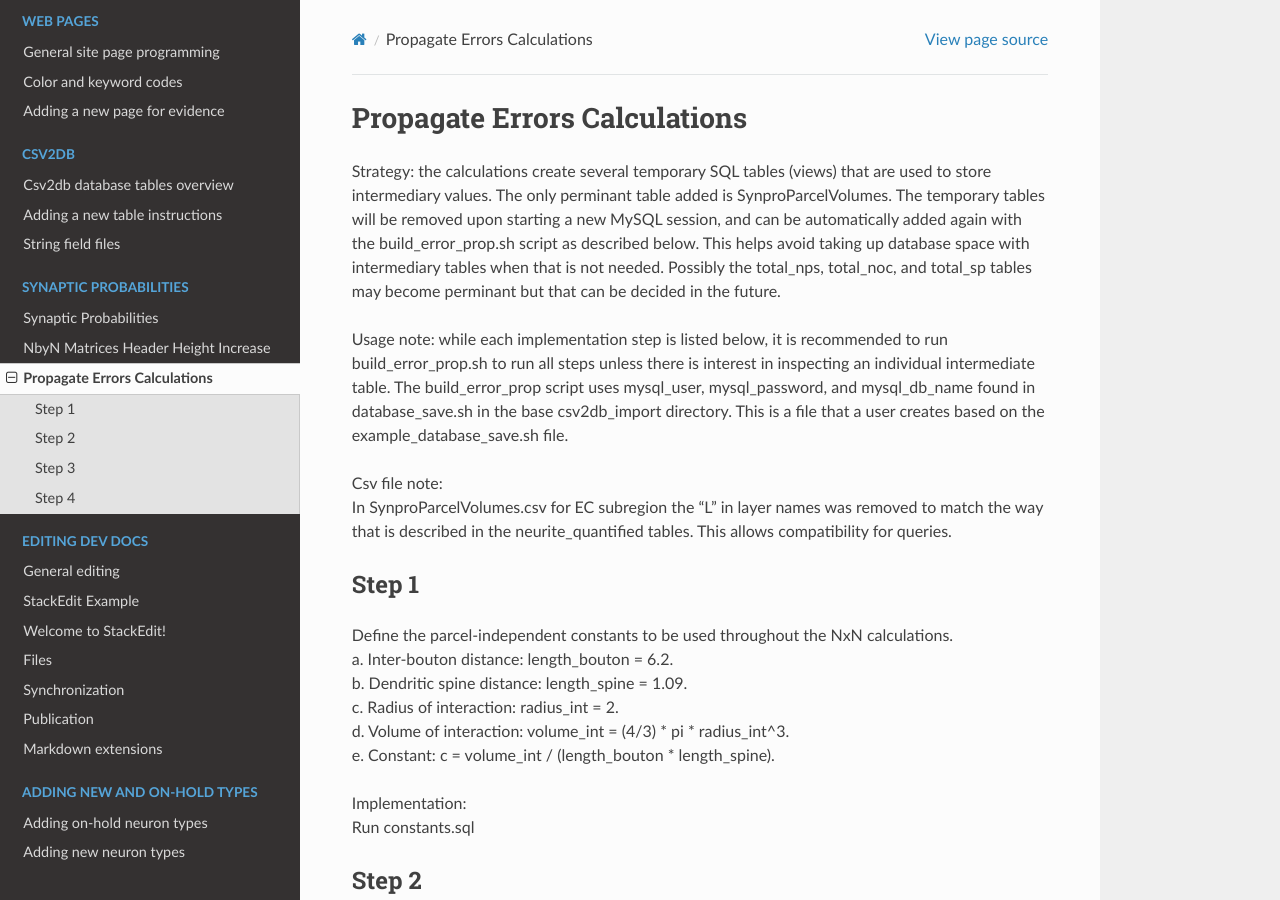
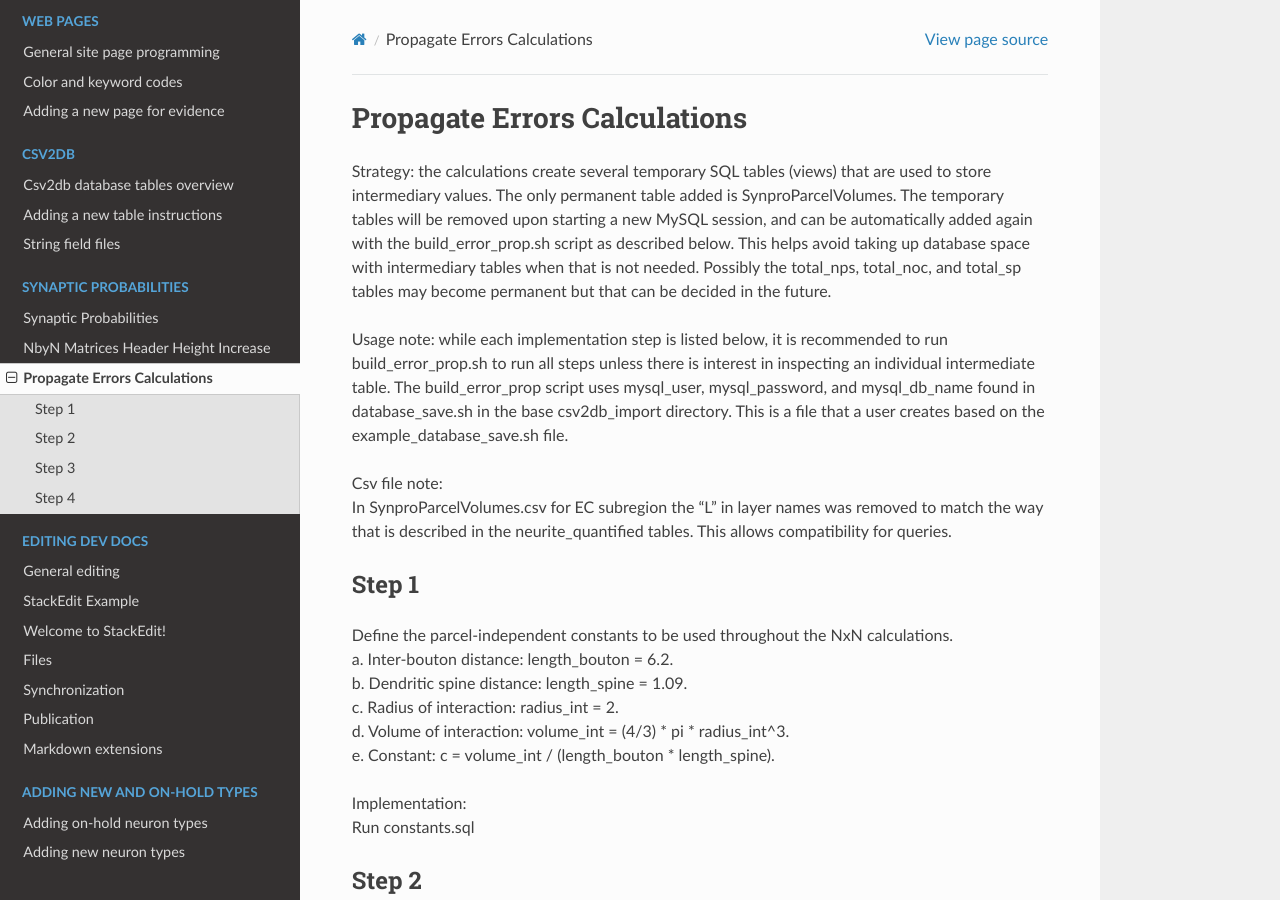
Before and after one commit to Hippocampome-Org/hco_dev_docs, a Sphinx documentation site: the page built from docs/synaptic_probabilities/propagate_errors.md, in a window 1280 px wide and 900 px high. Built offline with Sphinx 7.4.7 and the Read the Docs theme 2.0.0, drawn with Linux system fonts in a browser that asks for light colours.

Commit message:
spelling correction

```diff
--- a/docs/synaptic_probabilities/propagate_errors.md
+++ b/docs/synaptic_probabilities/propagate_errors.md
@@ -2,12 +2,12 @@ Propagate Errors Calculations
 =============================
 
 Strategy: the calculations create several temporary SQL tables (views) that are
-used to store intermediary values. The only perminant table added is
+used to store intermediary values. The only permanent table added is
 SynproParcelVolumes. The temporary tables will be removed upon starting a new
 MySQL session, and can be automatically added again with the build_error_prop.sh
 script as described below. This helps avoid taking up database space with intermediary
 tables when that is not needed. Possibly the total_nps, total_noc, and total_sp
-tables may become perminant but that can be decided in the future.
+tables may become permanent but that can be decided in the future.
 
 Usage note: while each implementation step is listed below, it is recommended to run
 build_error_prop.sh to run all steps unless there is interest in inspecting an
```
